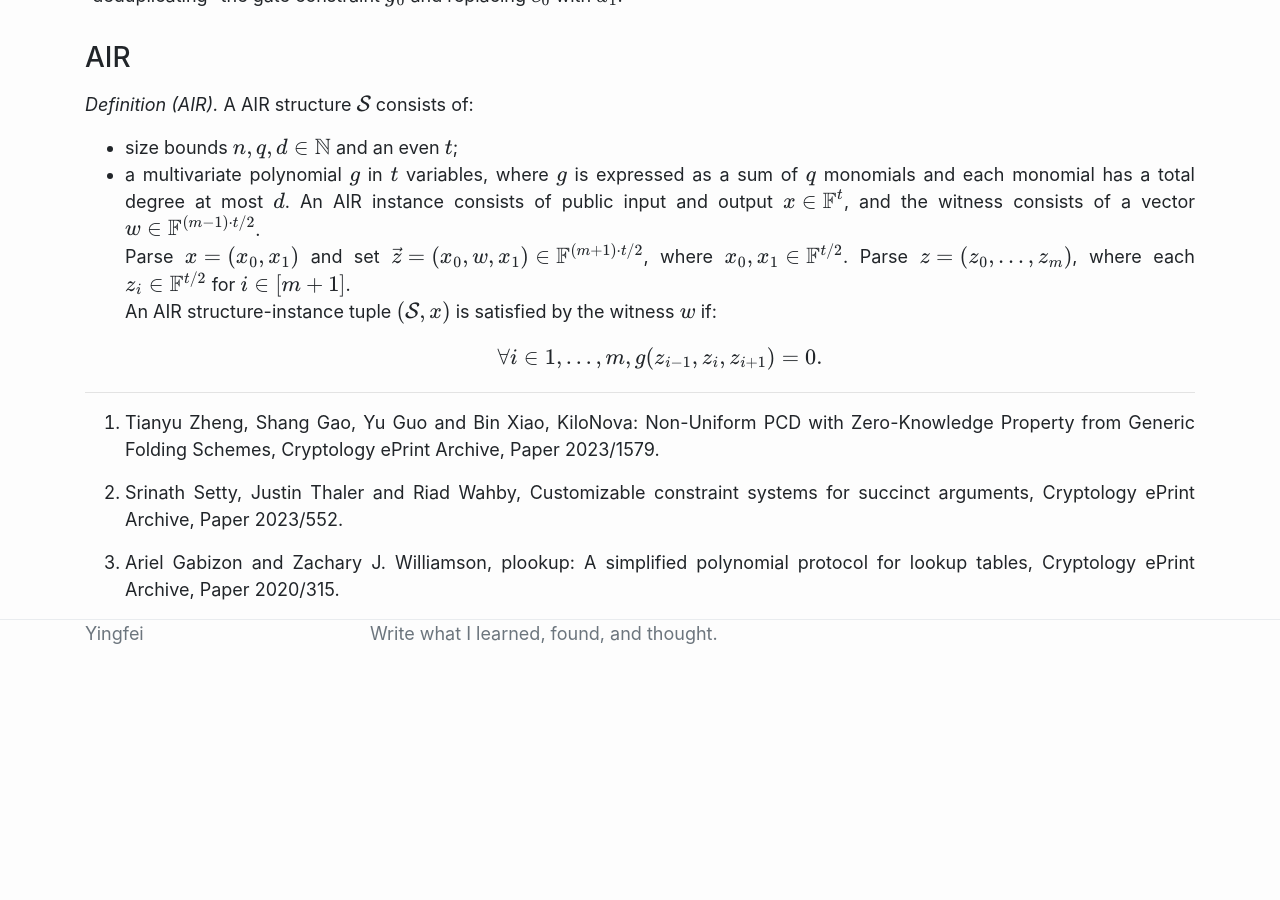
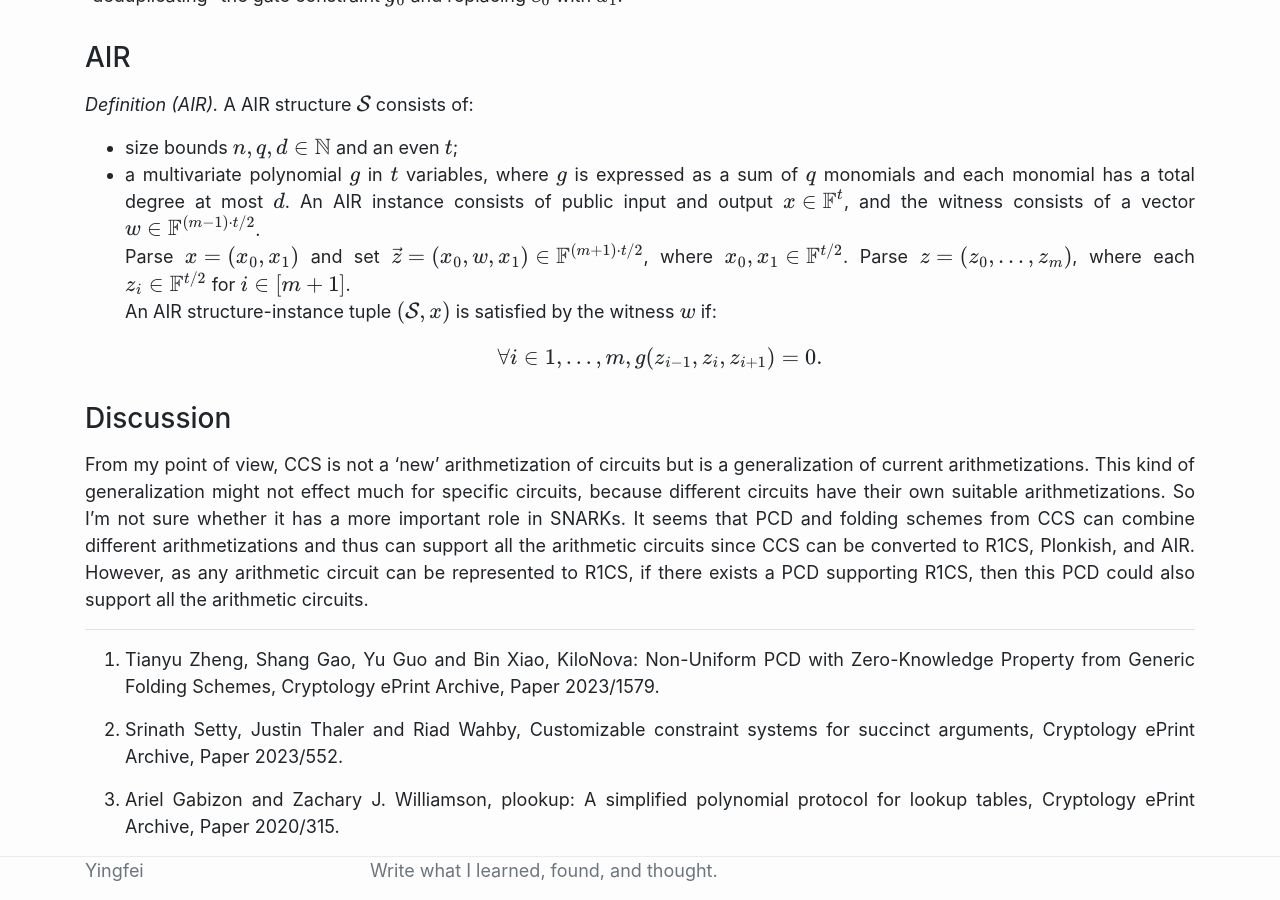
Before and after one commit to YanYingfei/yanyingfei.github.io, a Jekyll site: the page built from _posts/2023-10-30-Arithmetization-CCS.md, in a window 1280 px wide and 900 px high, scrolled down 1669 px. Built offline with Jekyll 4.4.1, drawn with Linux system fonts in a browser that asks for light colours; formulas are drawn with MathJax 3; before the commit the page ends 2332 px from its top, so only the background shows below that.

Commit message:
Update 2023-10-30-Arithmetization-CCS.md

```diff
--- a/_posts/2023-10-30-Arithmetization-CCS.md
+++ b/_posts/2023-10-30-Arithmetization-CCS.md
@@ -60,6 +60,13 @@ An AIR structure-instance tuple $(\mathcal{S}, x)$ is satisfied by the witness $
 \begin{equation} \forall i \in \{1,\dots, m\}, g(z_{i-1}, z_i, z_{i+1}) = 0. \end{equation}
 
 
+### Discussion
+From my point of view, CCS is not a 'new' arithmetization of circuits but is a generalization of current arithmetizations.
+This kind of generalization might not effect much for specific circuits, because different circuits have their own suitable arithmetizations. So I'm not sure whether it has a more important role in SNARKs.
+It seems that PCD and folding schemes from CCS can combine different arithmetizations and thus can support all the arithmetic circuits since CCS can be converted to R1CS, Plonkish, and AIR.
+However, as any arithmetic circuit can be represented to R1CS, if there exists a PCD supporting R1CS, then this PCD could also support all the arithmetic circuits.
+
+
 ---
 1. <p name = "ref1"> Tianyu Zheng, Shang Gao, Yu Guo and Bin Xiao, KiloNova: Non-Uniform PCD with Zero-Knowledge Property from Generic Folding Schemes, Cryptology ePrint Archive, Paper 2023/1579.</p>
 2. <p name = "ref2"> Srinath Setty, Justin Thaler and Riad Wahby, Customizable constraint systems for succinct arguments, Cryptology ePrint Archive, Paper 2023/552.</p>
```
